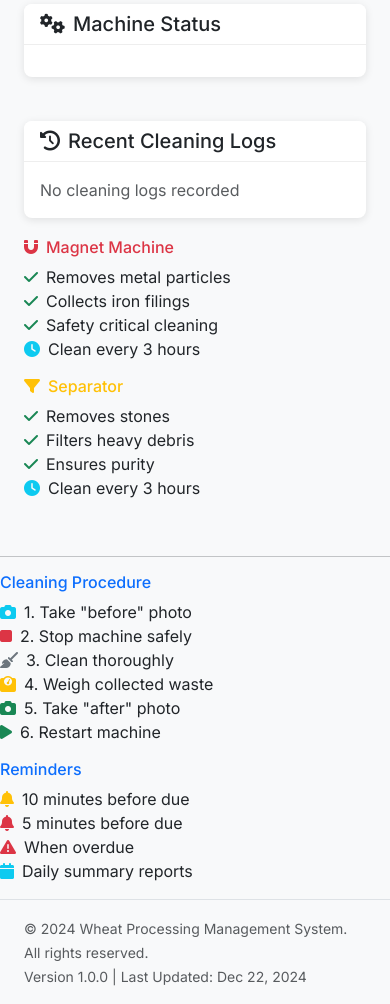
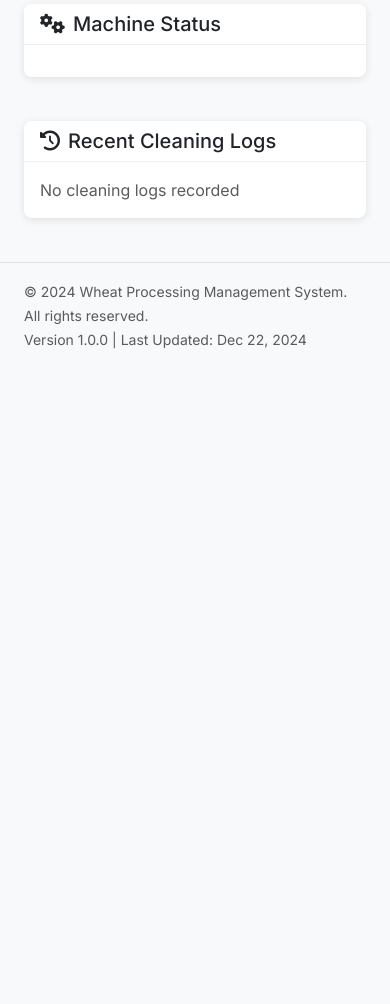
Before and after one commit to Chaitanya-pati/BrfmDemo, a Flask app: page /cleaning_management in a window 390 px wide. Shown: the part 1106-2110 px from the top of the page. After the commit the page ends 1455 px from the top, so only its background shows below. Run offline with Flask 3, Linux system fonts and the light colour scheme; data that the repository does not hold is empty; some libraries are stand-ins or nearby versions.

Commit message:
Assistant checkpoint: Remove machine info and procedure sections
Assistant generated file changes:
- templates/cleaning_management.html: Remove machine type information and procedure sections

---

User prompt:

It is still visible
Please remove this I don't want any of these infromation

Replit-Commit-Author: Assistant
Replit-Commit-Session-Id: cfbe7351-6acb-4f7e-97fe-77660a866337

```diff
--- a/templates/cleaning_management.html
+++ b/templates/cleaning_management.html
@@ -253,54 +253,7 @@
 </div>
 
 
-                    <div class="col-md-4">
-                        <h6 class="text-danger">
-                            <i class="fas fa-magnet text-danger me-2"></i>Magnet Machine
-                        </h6>
-                        <ul class="list-unstyled">
-                            <li><i class="fas fa-check text-success me-2"></i>Removes metal particles</li>
-                            <li><i class="fas fa-check text-success me-2"></i>Collects iron filings</li>
-                            <li><i class="fas fa-check text-success me-2"></i>Safety critical cleaning</li>
-                            <li><i class="fas fa-clock text-info me-2"></i>Clean every 3 hours</li>
-                        </ul>
-                    </div>
-                    <div class="col-md-4">
-                        <h6 class="text-warning">
-                            <i class="fas fa-filter text-warning me-2"></i>Separator
-                        </h6>
-                        <ul class="list-unstyled">
-                            <li><i class="fas fa-check text-success me-2"></i>Removes stones</li>
-                            <li><i class="fas fa-check text-success me-2"></i>Filters heavy debris</li>
-                            <li><i class="fas fa-check text-success me-2"></i>Ensures purity</li>
-                            <li><i class="fas fa-clock text-info me-2"></i>Clean every 3 hours</li>
-                        </ul>
-                    </div>
-                </div>
 
-                <hr>
-
-                <div class="row">
-                    <div class="col-md-6">
-                        <h6 class="text-primary">Cleaning Procedure</h6>
-                        <ol class="list-unstyled">
-                            <li><i class="fas fa-camera text-info me-2"></i>1. Take "before" photo</li>
-                            <li><i class="fas fa-stop text-danger me-2"></i>2. Stop machine safely</li>
-                            <li><i class="fas fa-broom text-secondary me-2"></i>3. Clean thoroughly</li>
-                            <li><i class="fas fa-weight text-warning me-2"></i>4. Weigh collected waste</li>
-                            <li><i class="fas fa-camera text-success me-2"></i>5. Take "after" photo</li>
-                            <li><i class="fas fa-play text-success me-2"></i>6. Restart machine</li>
-                        </ol>
-                    </div>
-                    <div class="col-md-6">
-                        <h6 class="text-primary">Reminders</h6>
-                        <ul class="list-unstyled">
-                            <li><i class="fas fa-bell text-warning me-2"></i>10 minutes before due</li>
-                            <li><i class="fas fa-bell text-danger me-2"></i>5 minutes before due</li>
-                            <li><i class="fas fa-exclamation-triangle text-danger me-2"></i>When overdue</li>
-                            <li><i class="fas fa-calendar text-info me-2"></i>Daily summary reports</li>
-                        </ul>
-                    </div>
-                </div>
             </div>
         </div>
     </div>
```
